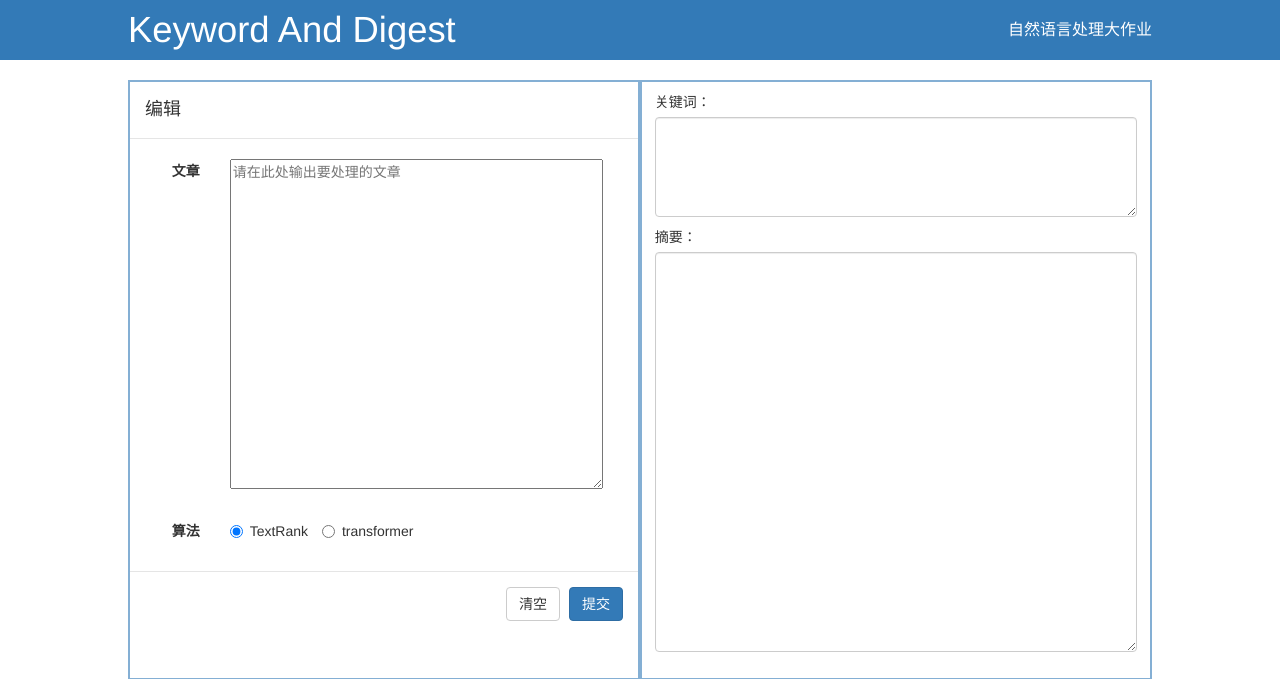
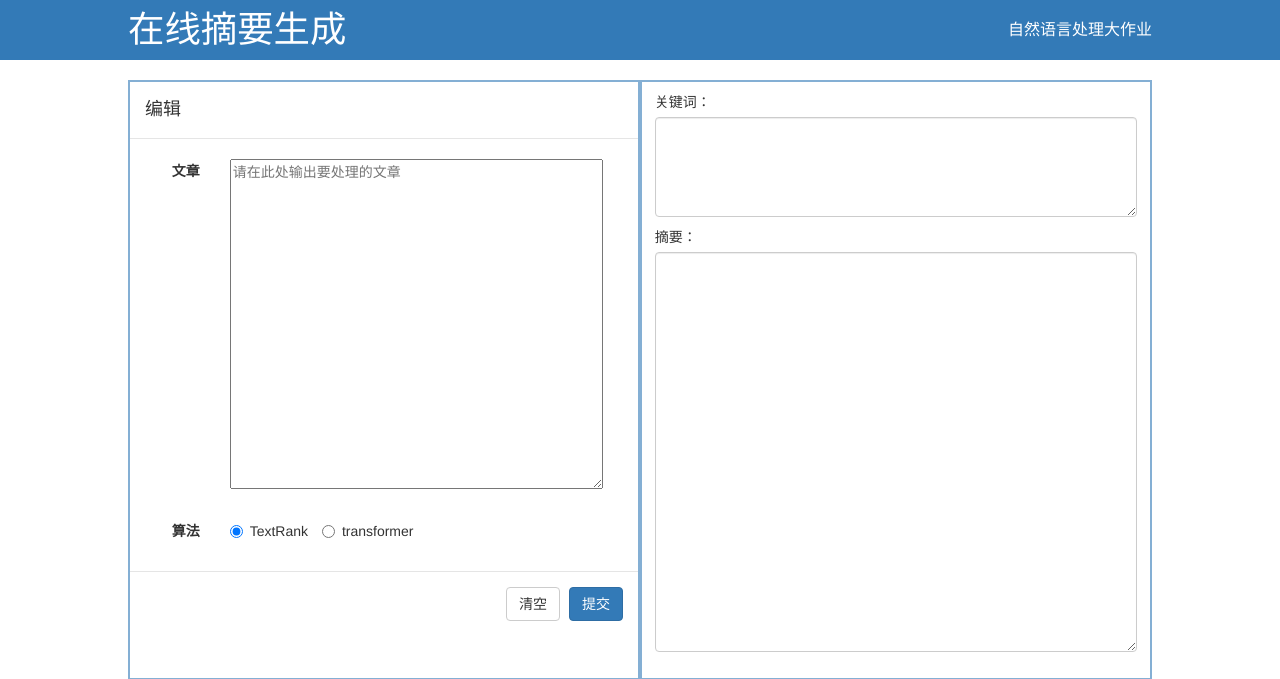
Before and after one commit to 0x404/BIT-NLP-P2, a Django app: page / in a window 1280 px wide. Shown: the top 679 px of the page. Run offline with Django 3.2, Linux system fonts and the light colour scheme.

Commit message:
修改logo图标和标题

```diff
--- a/django_online/templates/index.html
+++ b/django_online/templates/index.html
@@ -2,7 +2,7 @@
 <html lang="en">
 <head>
     <meta charset="UTF-8">
-    <title>自动摘要</title>
+    <title>在线摘要生成</title>
     <link rel="stylesheet" href="http://image-hosting-404.oss-cn-beijing.aliyuncs.com/css/bootstrap.css"/>
     <link rel="stylesheet" href="http://image-hosting-404.oss-cn-beijing.aliyuncs.com/css/font-awesome.css"/>
 
@@ -76,10 +76,10 @@
 <body>
 
 <header>
-    <link rel="shortcut icon" href="http://image-hosting-404.oss-cn-beijing.aliyuncs.com/img/logo.ico" type="image/x-icon">
+    <link rel="shortcut icon" href="http://image-hosting-404.oss-cn-beijing.aliyuncs.com/img/logo1.ico" type="image/x-icon">
     <div class="header-content">
         <div class="left-wrap">
-            <div class="logo">Keyword And Digest</div>
+            <div class="logo">在线摘要生成</div>
         </div>
 
         <div class="right-wrap">
```
